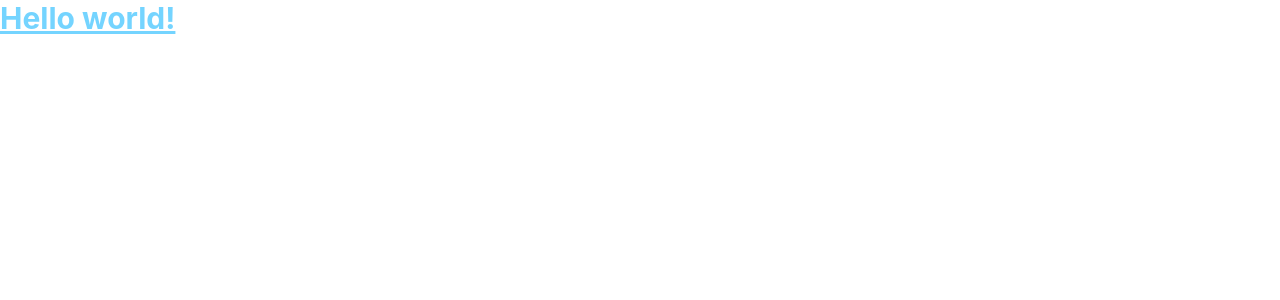
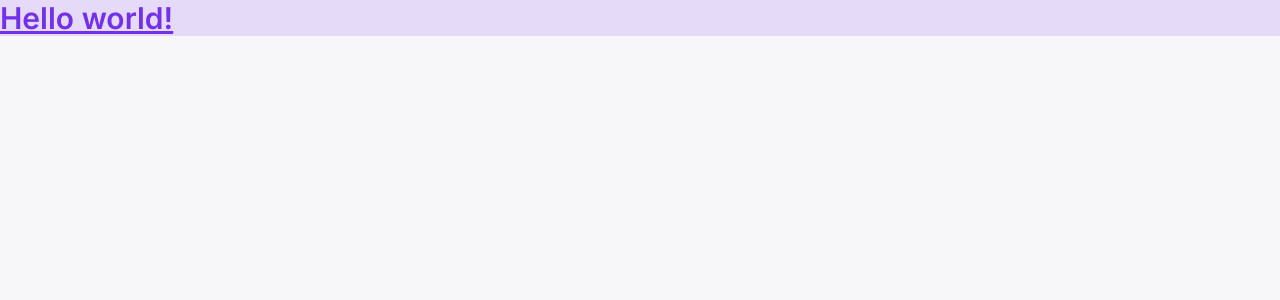
Before and after one commit to vlad615/NotesFront, a React (Vite) app: page / in a window 1280 px wide. Shown: the top 300 px of the page. Built offline with nearby package versions, Linux system fonts and the light colour scheme.

Commit message:
themes settings

```diff
--- a/index.html
+++ b/index.html
@@ -5,6 +5,11 @@
   <meta charset="UTF-8" />
   <link rel="icon" type="image/svg+xml" href="/favicon.svg" />
   <meta name="viewport" content="width=device-width, initial-scale=1.0" />
+  <link rel="preconnect" href="https://fonts.googleapis.com">
+  <link rel="preconnect" href="https://fonts.gstatic.com" crossorigin>
+  <link
+    href="https://fonts.googleapis.com/css2?family=Inter:opsz,wght@14..32,100..900&family=Lato:wght@300;400;700;900&display=swap"
+    rel="stylesheet">
   <link href="/src/style.css" rel="stylesheet">
   <title>DalyNotes</title>
 </head>
--- a/src/app/App.tsx
+++ b/src/app/App.tsx
@@ -3,7 +3,7 @@ import './styles/index.css'
 export const App = () => {
   return (
     <>
-      <h1 className="text-3xl text-sky-300 font-bold underline">Hello world!</h1>
+      <h1 className="text-3xl bg-primary-light text-primary font-semibold underline">Hello world!</h1>
     </>
   )
 }
--- /dev/null
+++ b/src/app/providers/ThemeProvider/ThemeProvider.tsx
@@ -0,0 +1,17 @@
+import { useEffect, type ReactNode } from 'react'
+import { useAppSelector } from '@/shared/lib/useAppSelector'
+import { selectTheme } from '@/app/store/app-slice'
+
+type Props = {
+  children: ReactNode
+}
+
+export const ThemeProvider = ({ children }: Props) => {
+  const theme = useAppSelector(selectTheme)
+
+  useEffect(() => {
+    document.documentElement.classList.toggle('light', theme === 'dark')
+  }, [theme])
+
+  return children
+}
--- /dev/null
+++ b/src/app/providers/ThemeProvider/index.ts
@@ -0,0 +1 @@
+export { ThemeProvider } from './ThemeProvider'
--- a/src/app/styles/index.css
+++ b/src/app/styles/index.css
@@ -1,2 +1,51 @@
 @import 'tailwindcss';
-@import 'tailwindcss/preflight.css' layer(base);
+
+@theme {
+  --font-sans: 'Inter', sans-serif;
+
+  --color-background: var(--background);
+  --color-surface: var(--surface);
+  --color-border: var(--border);
+
+  --color-text: var(--text);
+  --color-text-primary: var(--text-primary);
+  --color-text-secondary: var(--text-secondary);
+
+  --color-primary: var(--primary);
+  --color-primary-hover: var(--primary-hover);
+  --color-primary-light: var(--primary-light);
+}
+
+:root {
+  --background: #f7f7fa;
+  --surface: #ffffff;
+  --border: #e5e7eb;
+
+  --text: #111827;
+  --text-primary: #7430e9;
+  --text-secondary: #6b7280;
+
+  --primary: #7430e9;
+  --primary-hover: #6d28d9;
+  --primary-light: #7c3aed25;
+}
+
+.dark {
+  --background: #0f172a;
+  --surface: #1e293b;
+  --border: #334155;
+
+  --text: #f8fafc;
+  --text-primary: #8b5cf6;
+  --text-secondary: #94a3b8;
+
+  --primary: #8b5cf6;
+  --primary-hover: #312e81;
+  --primary-light: #a78bfa;
+}
+
+@layer base {
+  body {
+    @apply bg-background text-text font-sans font-normal;
+  }
+}
--- a/src/main.tsx
+++ b/src/main.tsx
@@ -4,11 +4,14 @@ import { router } from './app/routes/router'
 import { StrictMode } from 'react'
 import { Provider } from 'react-redux'
 import { store } from './app/store/store'
+import { ThemeProvider } from './app/providers/ThemeProvider/'
 
 createRoot(document.getElementById('root')!).render(
   <StrictMode>
     <Provider store={store}>
-      <RouterProvider router={router} />
+      <ThemeProvider>
+        <RouterProvider router={router} />
+      </ThemeProvider>
     </Provider>
   </StrictMode>,
 )
--- a/src/pages/tasks/ui/TasksListPage.tsx
+++ b/src/pages/tasks/ui/TasksListPage.tsx
@@ -2,7 +2,7 @@ import { useAppSelector } from '@/shared/lib/useAppSelector'
 import { selectTasks } from '@/entities/tasks'
 
 export const TasksListPage = () => {
-  const tasks = useAppSelector(selectTasks)
+  useAppSelector(selectTasks)
 
   return <div>{}</div>
 }
--- a/src/widgets/tasks/ui/TasksList.tsx
+++ b/src/widgets/tasks/ui/TasksList.tsx
@@ -11,7 +11,7 @@ export const TasksList = ({ todolistId }: Props) => {
   const tasks = useAppSelector(selectTasks)[todolistId] || emptyTask
 
   return (
-    <div style={{ display: 'flex', gap: '15px', flexWrap: 'wrap' }}>
+    <div className="flex flex-wrap gap-4">
       {tasks.map((task) => (
         <TaskItem key={task.id} task={task} />
       ))}
```
